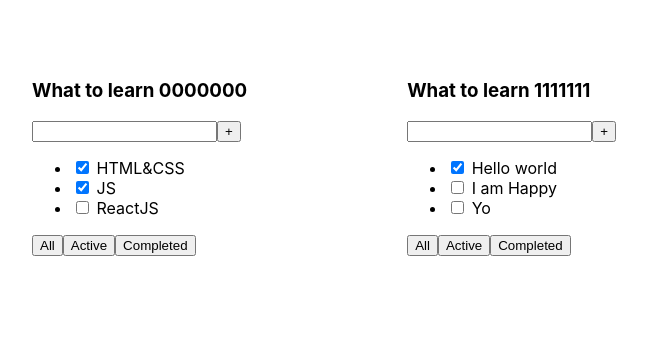
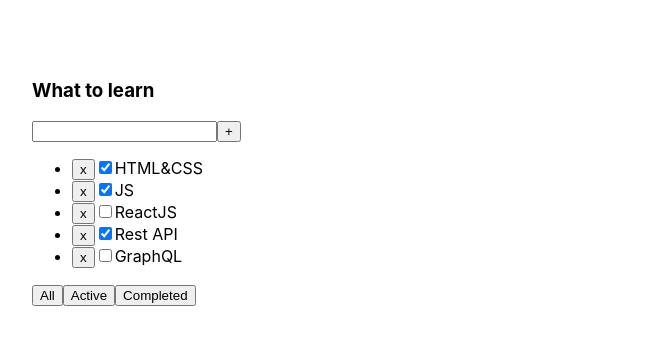
Before and after one commit to AndreiSokhan/todolist-ts, a React (Create React App) app: page / in a window 1280 px wide. Shown: the top 344 px of the page, without its empty margins (28-675 px from the left). Built offline with nearby package versions, Linux system fonts and the light colour scheme.

Commit message:
lesson_2_refactoring

```diff
--- a/src/App.tsx
+++ b/src/App.tsx
@@ -1,23 +1,59 @@
-import React from 'react';
+import React, {useState} from 'react';
 import './App.css';
-import { TodoList } from "./TodoList";
+import {TodoList} from "./components/TodoList";
 
-export function App() {
-    const tasks1 = [
-        { id: 1, title: "HTML&CSS", isDone: true },
-        { id: 2, title: "JS", isDone: true },
-        { id: 3, title: "ReactJS", isDone: false }
-    ]
-    const tasks2 = [
-        { id: 1, title: "Hello world", isDone: true },
-        { id: 2, title: "I am Happy", isDone: false },
-        { id: 3, title: "Yo", isDone: false }
-    ]
+
+export const App = ()=> {
+    // const tasks = [
+    //     { id: 1, title: "HTML&CSS", isDone: true },
+    //     { id: 2, title: "JS", isDone: true },
+    //     { id: 3, title: "ReactJS", isDone: false },
+    //     { id: 4, title: "JS", isDone: true },
+    //     { id: 5, title: "ReactJS", isDone: false }
+    // ]
+
+
+    //useState - это hook  setTasks - команда которая говорит Reactу ПЕРЕРИСОВАТЬ
+    const [tasks, setTasks] = useState([
+        {id: 1, title: "HTML&CSS", isDone: true},
+        {id: 2, title: "JS", isDone: true},
+        {id: 3, title: "ReactJS", isDone: false},
+        {id: 4, title: "Rest API", isDone: true},
+        {id: 5, title: "GraphQL", isDone: false}
+    ])
+
+    const removeTask = (newId: number) => {
+        // удалить строчку id которой приходит
+        let filtered = tasks.filter((el) => el.id !==newId)
+        setTasks(filtered)
+    }
+
+    let [valueButton, setValueButton] = useState('All')
+
+    const tasksFilter = (filterValue: string) => {
+        // filterValue == valueButton
+        setValueButton(filterValue)
+    }
+
+    // let prokladka = tasks.filter(el => el.isDone === true)
+
+    let prokladka = tasks
+    if (valueButton === "Active") {
+        prokladka = tasks.filter(el => el.isDone === false)
+    }
+    if (valueButton === "Complited") {
+        prokladka = tasks.filter(el => el.isDone === true)
+    }
 
     return (
         <div className="App">
-            <TodoList title={"What to learn 0000000"} task={tasks1}/>
-            <TodoList title={"What to learn 1111111"} task={tasks2}/>
+            <TodoList
+                title={"What to learn"}
+                task={prokladka}
+                removeTask={removeTask}
+                tasksFilter={tasksFilter}
+                // task={tasks}
+            />
         </div>
     );
 }
--- a/src/TodoList.tsx
+++ /dev/null
@@ -1,48 +0,0 @@
-import React from "react";
-
-type TodoListPropsType={
-    title:string
-    task:Array<TasksPropsType>
-}
-
-type TasksPropsType={
-    id:number,
-    title:string,
-    isDone:boolean
-}
-
-export const TodoList=(props:TodoListPropsType)=>{
-        return (
-            <div className="App">
-                <div>
-                    <h3>{props.title}</h3>
-                    <div>
-                        <input/>
-                        <button>+</button>
-                    </div>
-                    <ul>
-                        {props.task.map((el:TasksPropsType) => {
-                            debugger
-                            return(
-                                <li><input type="checkbox" checked={el.isDone}/> <span>{el.title}</span></li>
-                            )
-                            })}
-                        {/*<li><input type="checkbox" checked={props.task[0].isDone}/> <span>{props.task[0].title}</span></li>*/}
-                        {/*<li><input type="checkbox" checked={props.task[1].isDone}/> <span>{props.task[1].title}</span></li>*/}
-                        {/*<li><input type="checkbox" checked={props.task[2].isDone}/> <span>{props.task[2].title}</span></li>*/}
-                    </ul>
-                    <div>
-                        <button>All</button>
-                        <button>Active</button>
-                        <button>Completed</button>
-                    </div>
-                </div>
-            </div>
-        );
-}
-
-// Array.map((el)=>{
-//     return(
-//         el
-//     )
-// })
--- /dev/null
+++ b/src/components/TodoList.tsx
@@ -0,0 +1,58 @@
+import React from "react";
+
+type TodoListPropsType = {
+    title: string
+    task: Array<TasksPropsType>
+    removeTask: (id:number)=>void
+    tasksFilter: (filterValue:string)=>void
+}
+
+type TasksPropsType = {
+    id: number,
+    title: string,
+    isDone: boolean
+}
+
+export const TodoList = (props: TodoListPropsType) => {
+
+    return (
+        <div className="App">
+            <div>
+                <h3>{props.title}</h3>
+                <div>
+                    <input/>
+                    <button>+</button>
+                </div>
+                <ul>
+
+                    {props.task.map((el)=>{
+                        return (
+                            <li key={el.id}>
+                                <button onClick={()=>props.removeTask(el.id)}>x</button>
+                                <input type="checkbox" checked={el.isDone}/>
+                                <span>{el.title}</span>
+                            </li>
+                        )
+                    })}
+
+                    {/*<li><input type="checkbox" checked={props.task[0].isDone}/> <span>{props.task[0].title}</span></li>*/}
+                    {/*<li><input type="checkbox" checked={props.task[1].isDone}/> <span>{props.task[1].title}</span></li>*/}
+                    {/*<li><input type="checkbox" checked={props.task[2].isDone}/> <span>{props.task[2].title}</span></li>*/}
+                </ul>
+                <div>
+                    <button onClick={()=>props.tasksFilter("All")}>All</button>
+                    <button onClick={()=>props.tasksFilter("Active")}>Active</button>
+                    <button onClick={()=>props.tasksFilter("Completed")}>Completed</button>
+                </div>
+            </div>
+        </div>
+    );
+}
+
+// export const TodoList=()=>{
+//     return (
+//         <>
+//
+//         </>
+//     )
+// }
```
Also changed, not shown: 1 other file (tests, documents, lock files or other folders).
